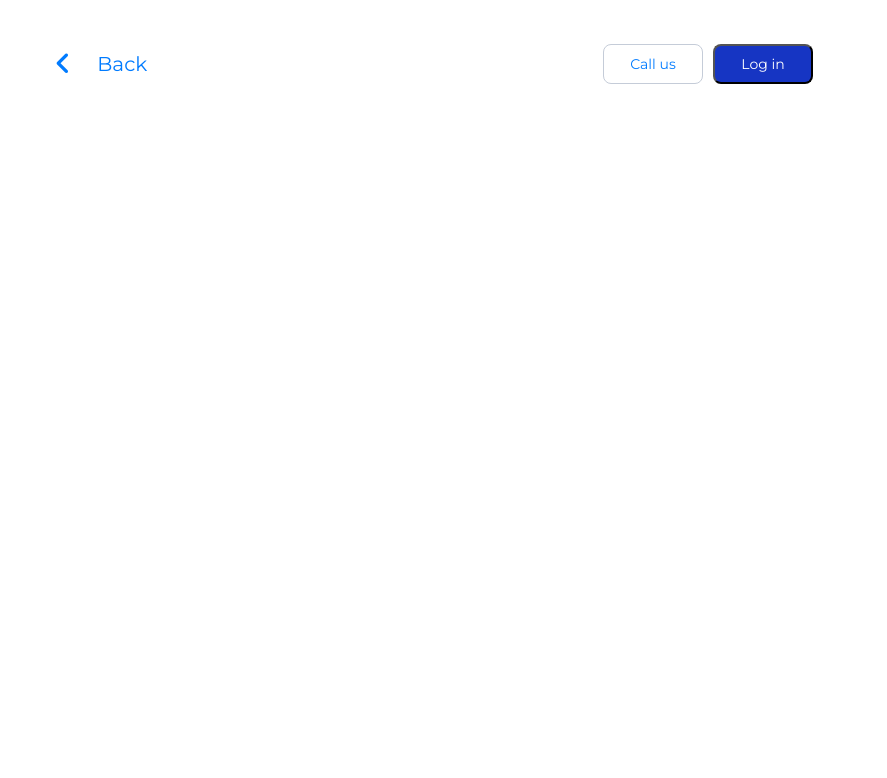
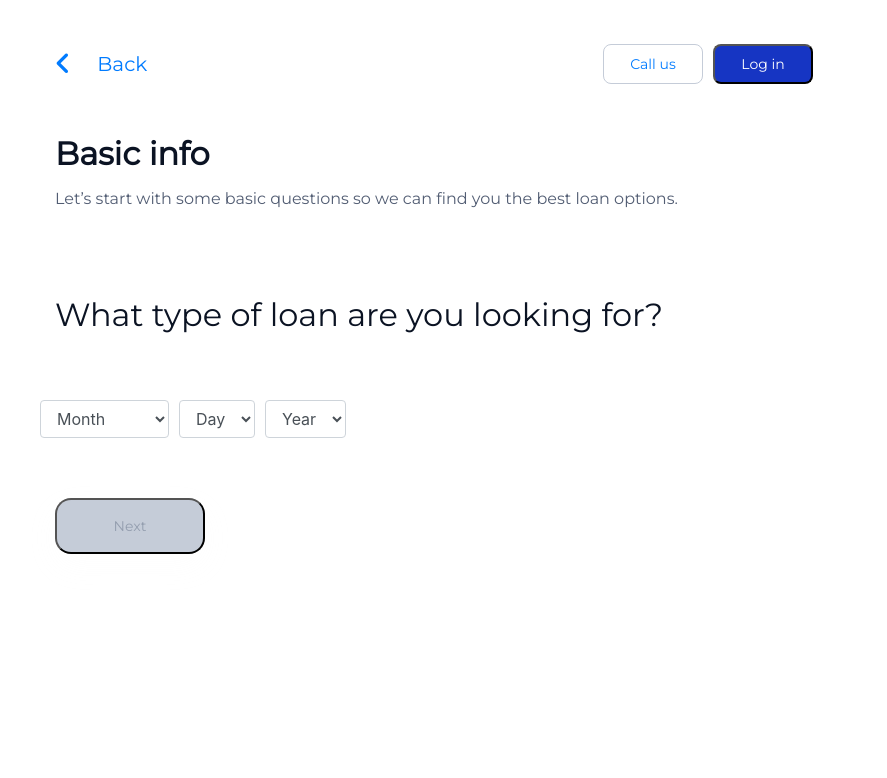
Before and after one commit to Netsachike/MoneyBee, a plain HTML site: page pages/basic-info.html in a window 1280 px wide. Shown: the full height of the page, 393-1280 px from the left. Drawn offline with nearby package versions, Linux system fonts and the light colour scheme.

Commit message:
form completed

```diff
--- a/pages/basic-info.html
+++ b/pages/basic-info.html
@@ -50,7 +50,7 @@
         </div>
       </div>
       <div class="basic-info">
-        <div class="info_content_10" style="display: none;" id="info_content_10">
+        <div class="info_content_10"  id="info_content_10">
           <div class="header">
             <h1>Basic info</h1>
             <p>Let’s start with some basic questions so we can find you the best loan options.</p>
```
